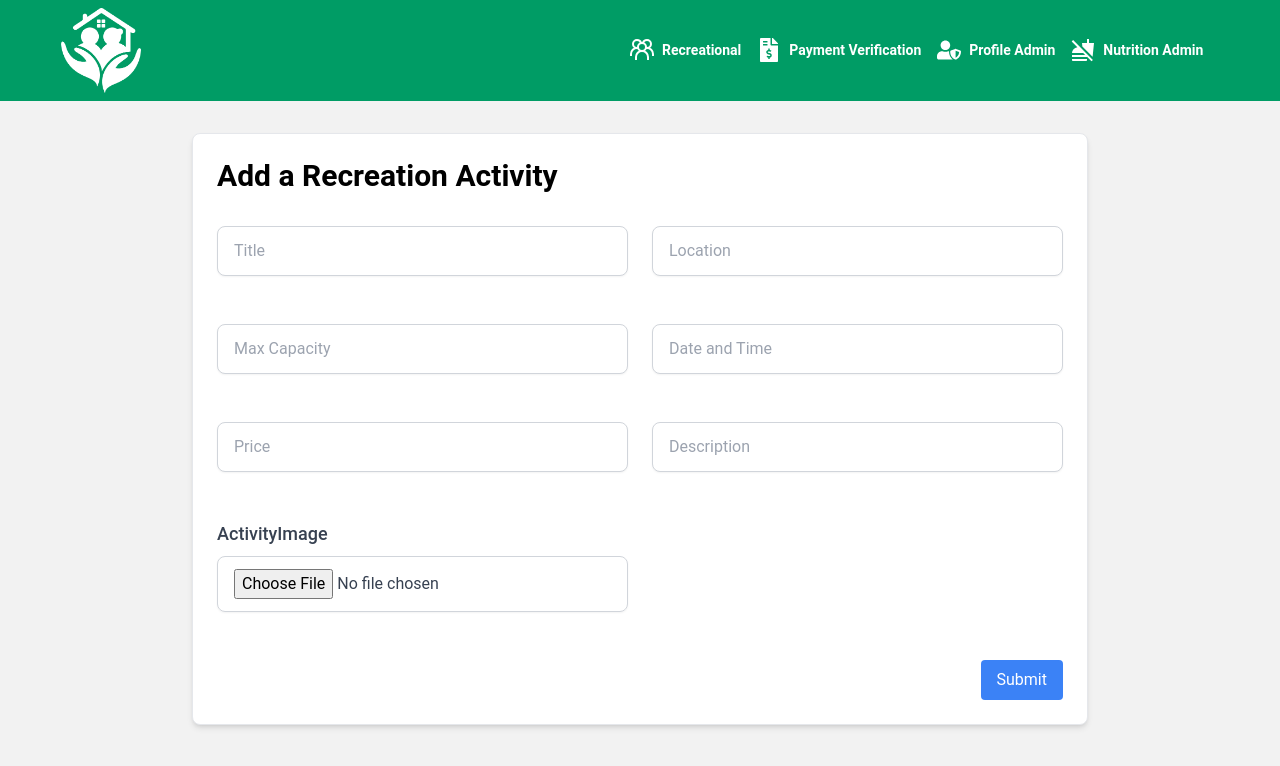
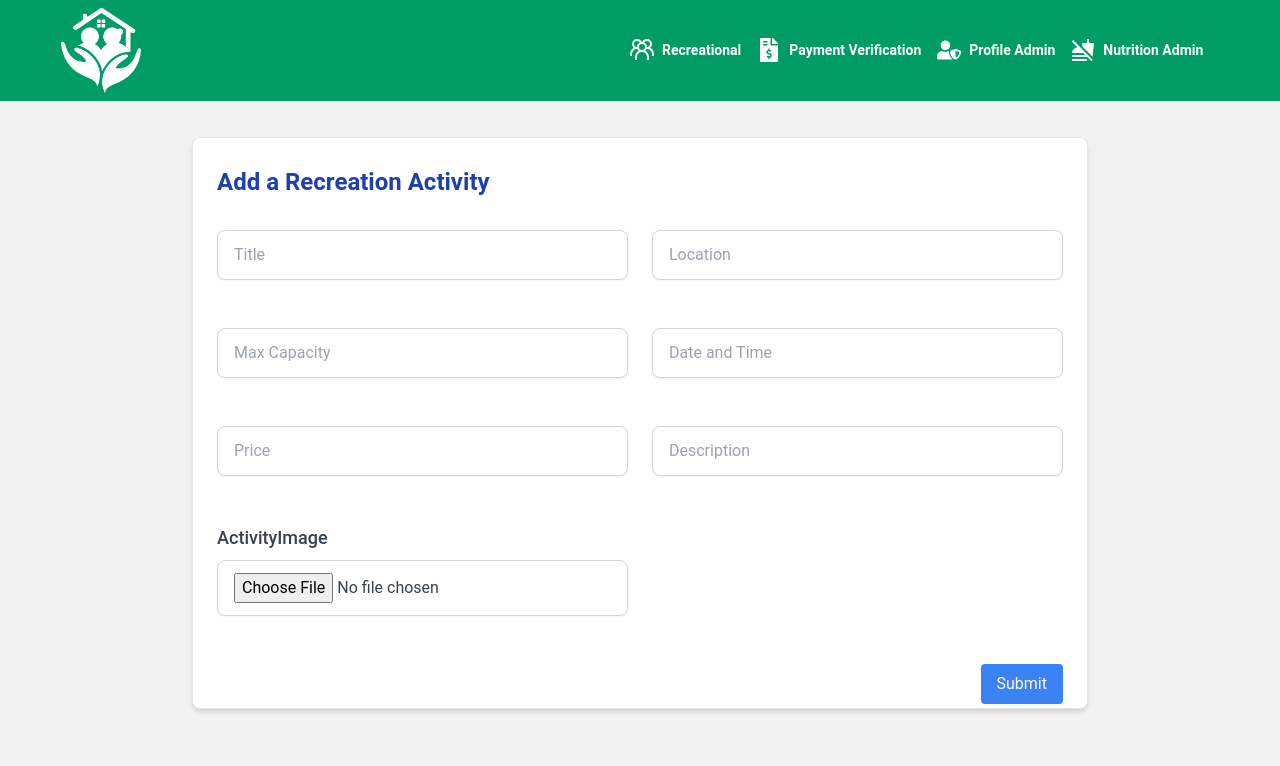
Before and after one commit to samratcodes/Adhar, a React (Vite) app: page /admin/recreationaladmin in a window 1280 px wide. Shown: the top 766 px of the page. Built offline with nearby package versions, Linux system fonts and the light colour scheme.

Commit message:
add seconday header compoenet

```diff
--- a/src/AdminPage/PaymentVerfication.jsx
+++ b/src/AdminPage/PaymentVerfication.jsx
@@ -2,6 +2,7 @@ import { useState } from "react";
 import { FaCheck } from "react-icons/fa";
 import { ImCross } from "react-icons/im";
 import { FaEnvelope, FaUser } from "react-icons/fa";
+import SecondaryHeader from "../Components/SecondaryHeader";
 
 const PaymentVerification = () => {
   const users = [
@@ -83,7 +84,8 @@ const PaymentVerification = () => {
     <div className=" px-16 pb-16">
       <div className="flex">
         <div className="w-full mt-12 pl-6 pr-32">
-          <h2 className="text-4xl font-semibold mb-8">Transaction Request</h2>
+          <SecondaryHeader header={" Transaction Request"} className={"mb-8"} />
+
           {selectedUser ? (
             <div>
               <div className="bg-white shadow rounded-lg p-6">
--- a/src/AdminPage/ProfileAdmin.jsx
+++ b/src/AdminPage/ProfileAdmin.jsx
@@ -3,6 +3,7 @@ import { RxCross2 } from "react-icons/rx";
 import { useEffect, useState } from "react";
 import dbService from "../services/databases";
 import Loader from "../Components/Loader";
+import SecondaryHeader from "../Components/SecondaryHeader";
 
 export default function ProfileAdmin() {
   const [documents, setDocuments] = useState([]);
@@ -39,9 +40,8 @@ export default function ProfileAdmin() {
 
   return (
     <div className="container mx-auto p-4">
-      <h2 className="text-2xl font-bold text-left my-6 text-blue-800">
-        Verification
-      </h2>
+      <h2 className="text-2xl font-bold text-left my-2 text-blue-800"></h2>
+      <SecondaryHeader header={"Verification"} className={"mb-8"} />
 
       {loading ? (
         <Loader />
--- a/src/AdminPage/RecreationalAdmin.jsx
+++ b/src/AdminPage/RecreationalAdmin.jsx
@@ -1,6 +1,7 @@
 import { useState } from "react";
 import dbService from "../services/databases";
 import FormInput from "../Components/FormInput";
+import SecondaryHeader from "../Components/SecondaryHeader";
 
 const RecreationalAdmin = () => {
   const [formData, setFormData] = useState({
@@ -71,14 +72,16 @@ const RecreationalAdmin = () => {
   };
 
   return (
-    <div className="container mx-auto py-8 px-4">
+    <div className="container mx-auto py-9 px-4">
       <form
         onSubmit={handleSubmit}
-        className="max-w-4xl mx-auto p-6 border rounded-lg shadow-md bg-white"
+        className="max-w-4xl mx-auto px-6 py-1 border rounded-lg shadow-md bg-white"
       >
-        <h4 className="font-bold text-3xl mb-8 text-left">
-          Add a Recreation Activity
-        </h4>
+        <SecondaryHeader
+          header={" Add a Recreation Activity"}
+          className={"mb-8"}
+        />
+
         <div className="grid grid-cols-1 md:grid-cols-2 gap-6">
           <FormInput
             type="text"
--- /dev/null
+++ b/src/Components/SecondaryHeader.jsx
@@ -0,0 +1,12 @@
+/* eslint-disable react/prop-types */
+export default function SecondaryHeader({ header, className }) {
+  return (
+    <h2
+      className={`text-2xl font-bold text-left my-6 text-blue-800 ${
+        className && className
+      }`}
+    >
+      {header}
+    </h2>
+  );
+}
```
